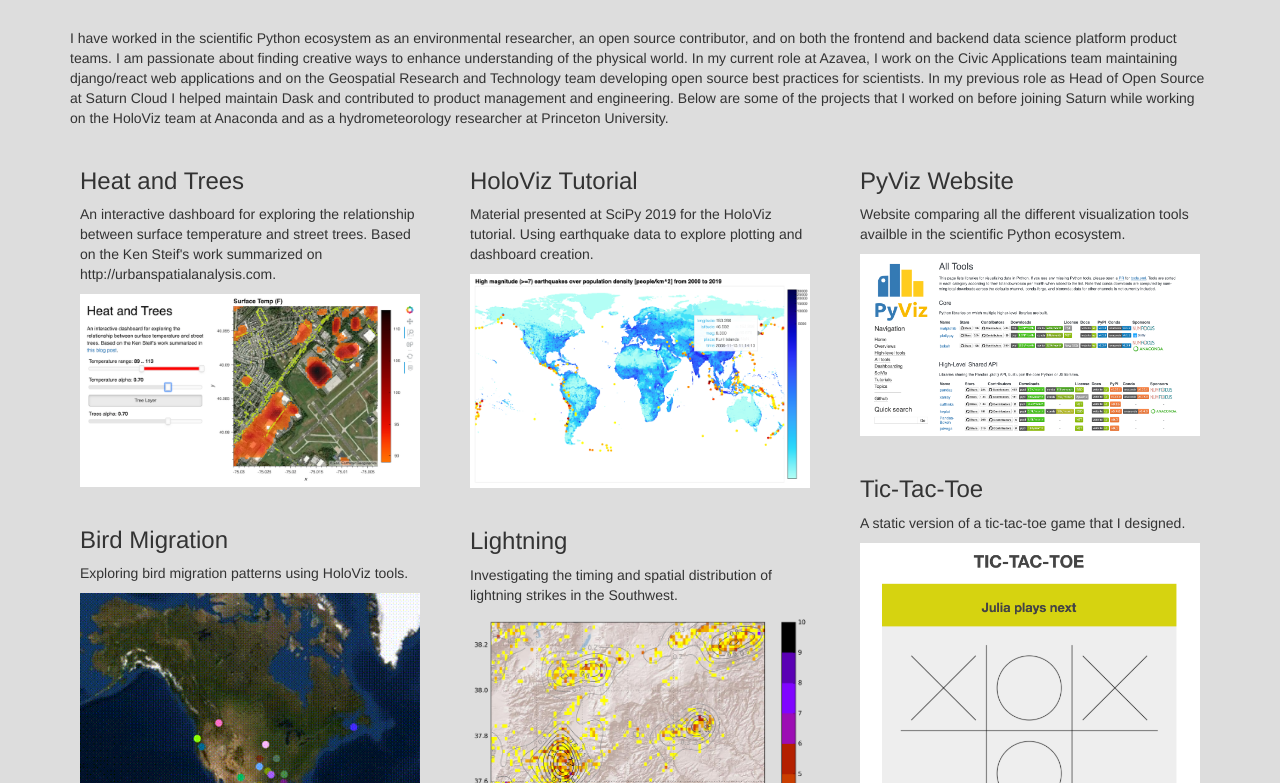
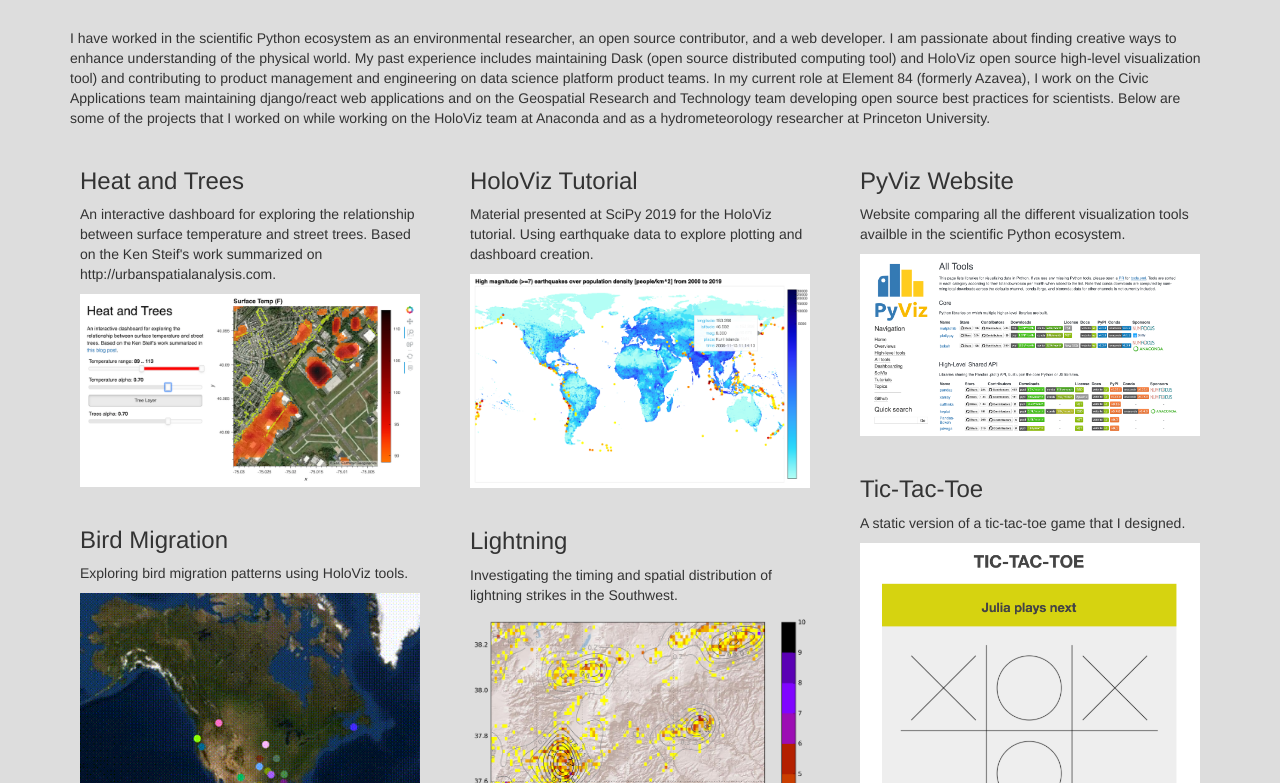
Before and after one commit to jsignell/jsignell.github.io, a plain HTML site: page index.html in a window 1280 px wide. Shown: the part 317-1100 px from the top of the page. Drawn offline with nearby package versions, Linux system fonts and the light colour scheme.

Commit message:
Update blurb

```diff
--- a/index.html
+++ b/index.html
@@ -60,14 +60,15 @@
           <div class="row-md-2">
             <p>
             I have worked in the scientific Python ecosystem as an environmental researcher,
-            an open source contributor, and on both the frontend and backend data science
-            platform product teams. I am passionate about finding creative ways to enhance
-            understanding of the physical world. In my current role at Azavea, I work on the
-            Civic Applications team maintaining django/react web applications and on the
-            Geospatial Research and Technology team developing open source best practices
-            for scientists. In my previous role as Head of Open Source at Saturn Cloud I
-            helped maintain Dask and contributed to product management and engineering.
-            Below are some of the projects that I worked on before joining Saturn
+            an open source contributor, and a web developer. I am passionate about finding
+            creative ways to enhance
+            understanding of the physical world. My past experience includes maintaining
+            Dask (open source distributed computing tool) and HoloViz open source high-level
+            visualization tool) and contributing to product management and engineering on
+            data science platform product teams. In my current role at Element 84
+            (formerly Azavea), I work on the Civic Applications team maintaining django/react
+            web applications and on the Geospatial Research and Technology team developing
+            open source best practices for scientists. Below are some of the projects that I worked on
             while working on the HoloViz team at Anaconda and as a hydrometeorology researcher
             at Princeton University.
             </p>
```
